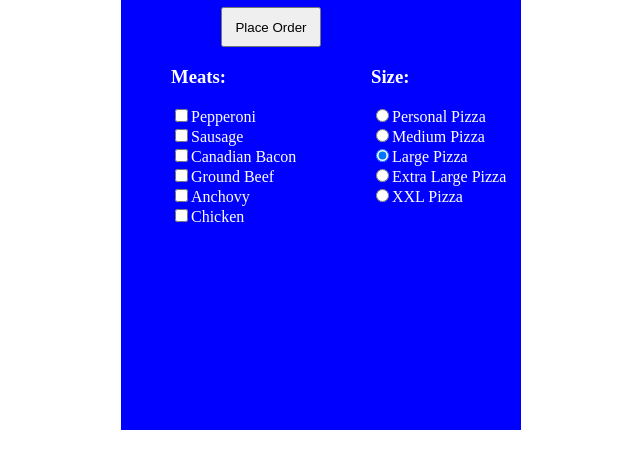
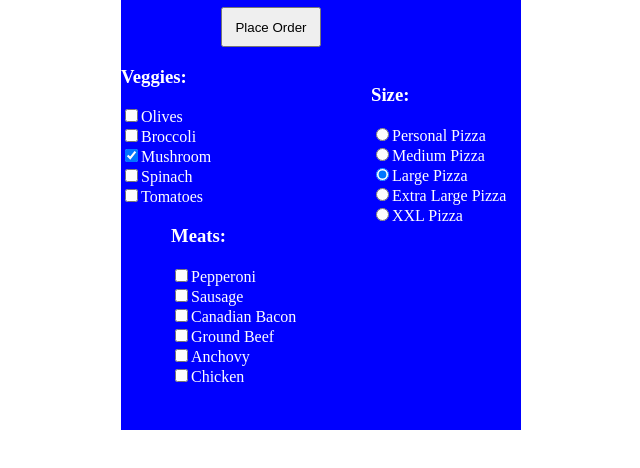
Before and after one commit to eatmjtweets/JavaScript-Projects, a plain HTML site: page Pizza_Project/Pizza.html in a window 1280 px wide. Shown: the part 50-518 px from the top of the page, without its empty margins (319-959 px from the left). Drawn offline with Linux system fonts and the light colour scheme.

Commit message:
Add files via upload

```diff
--- a/Pizza_Project/Pizza.html
+++ b/Pizza_Project/Pizza.html
@@ -28,6 +28,20 @@
                     value="XXL Pizza">XXL Pizza<br>
               </div>
 
+              <div class="menu mid">
+                <h3>Veggies:</h3>
+                <input class="veggie toppings" type="checkbox" name="Veggies"
+                    value="Olives">Olives<br>
+                <input class="veggie toppings" type="checkbox" name="Veggies"
+                    value="Broccoli">Broccoli<br>
+                <input class="veggie toppings" type="checkbox" name="Veggies"
+                    value="Mushroom" checked>Mushroom<br>
+                <input class="veggie toppings" type="checkbox" name="Veggies"
+                    value="Spinach">Spinach<br>
+                <input class="veggie toppings" type="checkbox" name="Veggies"
+                    value="Tomatoes">Tomatoes<br>
+              </div>
+
               <div class="menu right">
               <h3>Meats:</h3>
               <input class="toppings" type="checkbox" name="Toppings"
```
